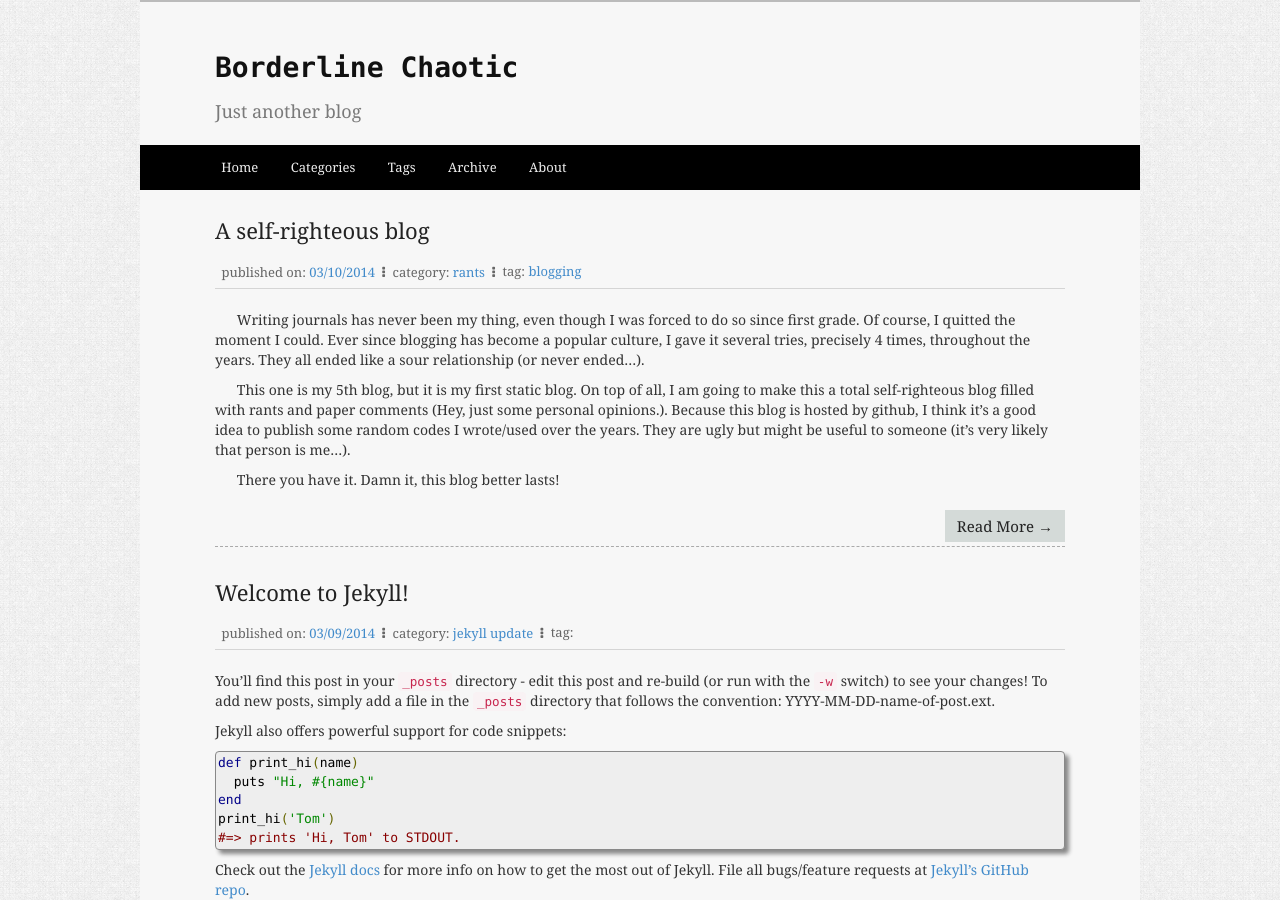
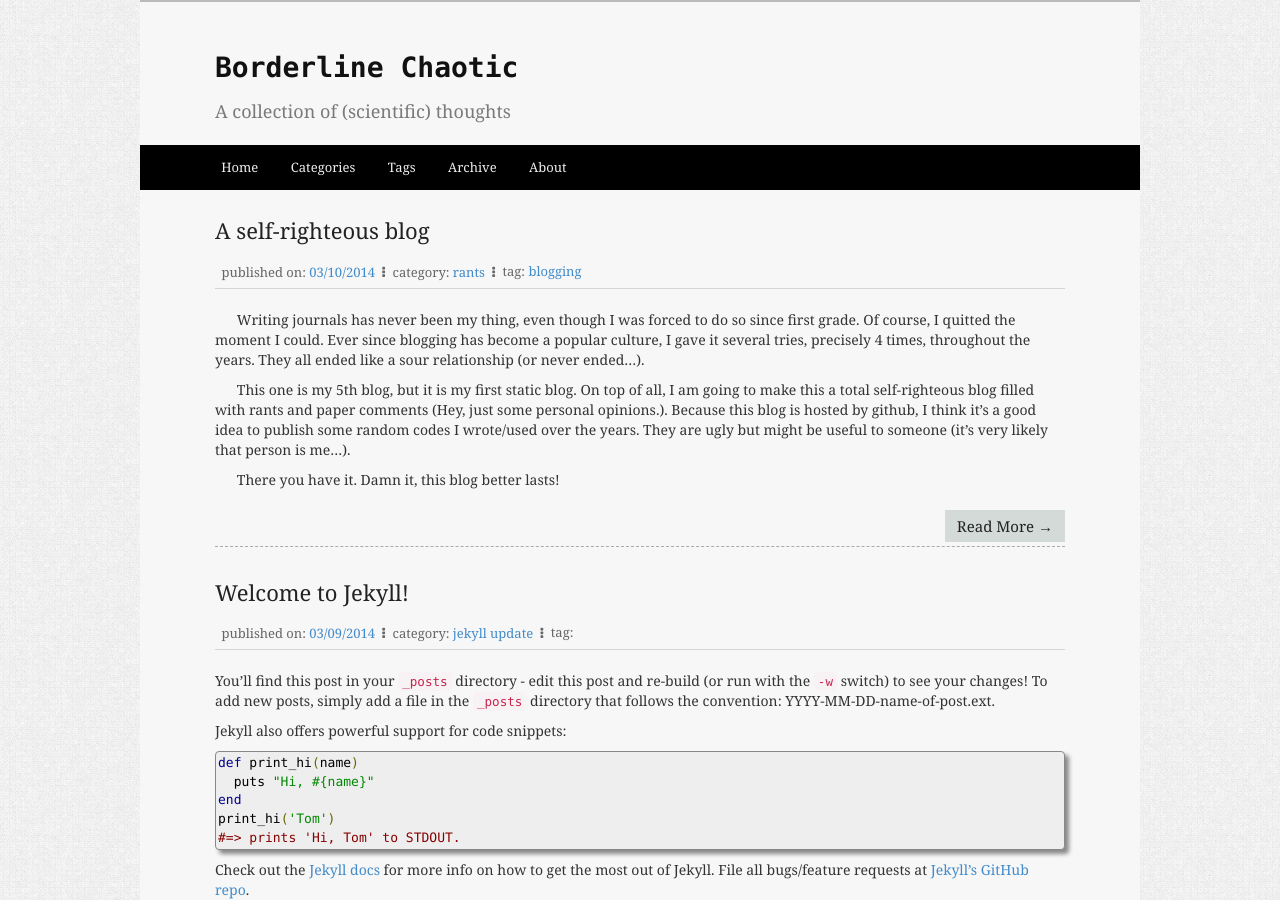
Before and after one commit to fandemonium/blog, a Jekyll site: the page built from index.html, in a window 1280 px wide and 900 px high. Built offline with Jekyll 4.4.1, drawn with Linux system fonts in a browser that asks for light colours; Markdown is read by kramdown in place of the engine named in the settings; the list of posts is cut into pages by our own code.

Commit message:
changed the subtitle

```diff
--- a/_layouts/default.html
+++ b/_layouts/default.html
@@ -19,7 +19,7 @@
      <div class="page-heading">
          <div class="page-brand">
              <h1><a href="/">Borderline Chaotic</a></h1>
-             <h2>Just another blog </h2>
+             <h2>A collection of (scientific) thoughts</h2>
          </div>
          <div class="page-navbar">
              <div class="page-navbar-container">
```
